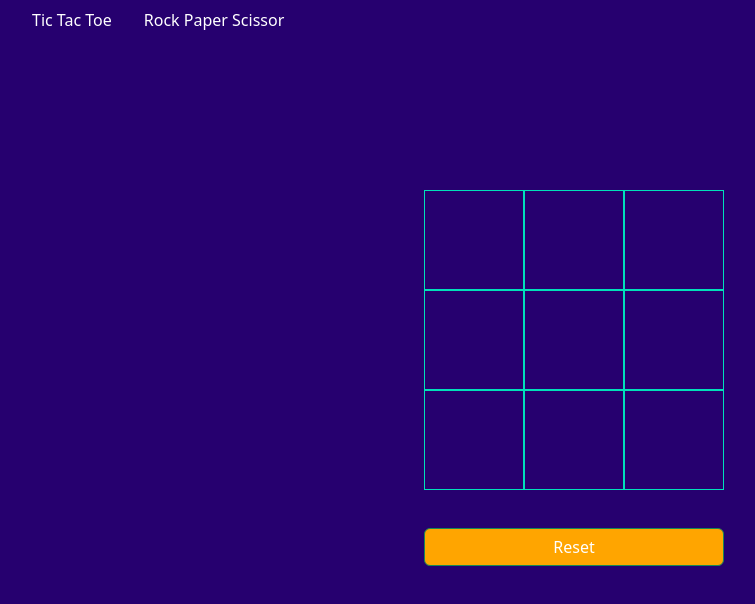
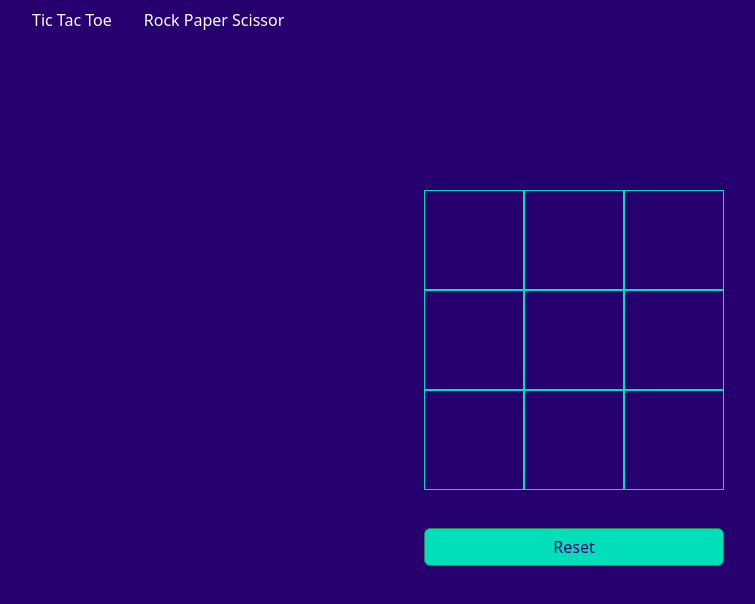
Before and after one commit to mohanadpro/games, a plain HTML site: page index.html in a window 1280 px wide. Shown: the whole page, without its empty margins (66-821 px from the left). Drawn offline with Linux system fonts and the light colour scheme.

Commit message:
change button color

```diff
--- a/assets/css/style.css
+++ b/assets/css/style.css
@@ -33,7 +33,8 @@ body{
 
 #reset{
     width: 300px;
-    background-color: orange;
+    background-color: #01dfba;
+    color: #26006f;
 }
 
 .message{
```
